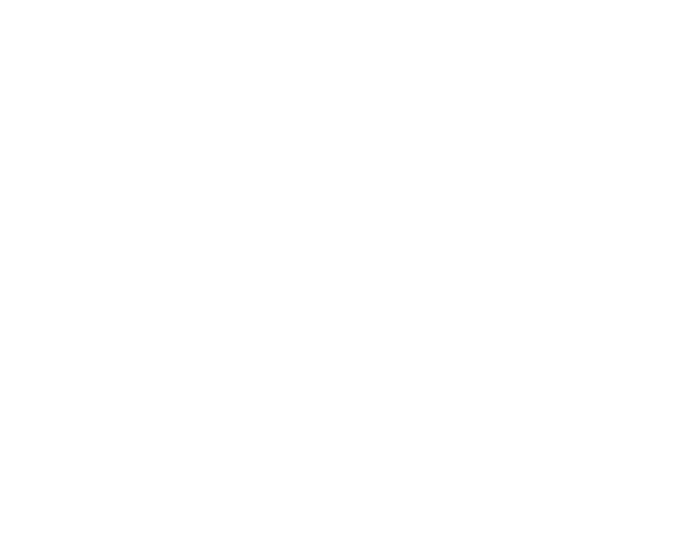
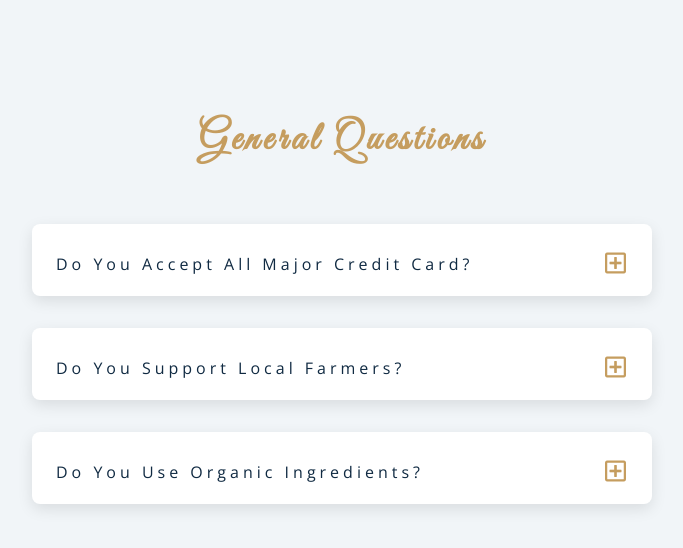
Before and after one commit to guillermosequera/FAQ, a plain HTML site: page index.html in a window 1280 px wide. Shown: the whole page, without its empty margins (298-981 px from the left). Drawn offline with nearby package versions, Linux system fonts and the light colour scheme.

Commit message:
project end

```diff
--- a/app.js
+++ b/app.js
@@ -0,0 +1,26 @@
+// const btns = document.querySelectorAll('.question-btn');
+
+// btns.forEach(function(btn){
+//     btn.addEventListener('click', function(e) {
+//         const question = e.currentTarget.parentElement.parentElement
+//         question.classList.toggle('show-text')
+//     });
+// });
+
+
+const questions = document.querySelectorAll('.question');
+
+
+questions.forEach(function(question){
+    const btn = question.querySelector('.question-btn');
+
+    btn.addEventListener('click', function() {
+        questions.forEach(function (item ) {
+            if (item !== question) {
+                item.classList.remove('show-text');
+            }
+        });
+
+        question.classList.toggle('show-text');
+    });
+});
--- a/index.html
+++ b/index.html
@@ -4,12 +4,72 @@
     <meta charset="UTF-8">
     <meta http-equiv="X-UA-Compatible" content="IE=edge">
     <meta name="viewport" content="width=device-width, initial-scale=1.0">
-    <title>FAQ Page</title>
+    <title>Q & A</title>
     <link rel="stylesheet" href="styles.css">
+    <link
+      rel="stylesheet"
+      href="https://cdnjs.cloudflare.com/ajax/libs/font-awesome/5.14.0/css/all.min.css"
+    />
+    <link
+      href="https://fonts.googleapis.com/css?family=Great+Vibes&display=swap"
+      rel="stylesheet"
+    />
 </head>
 <body>
     <section class="questions">
-        <div class="title"></div>
+        <div class="title">
+            <h2>general questions</h2>
+        </div>
+        <div class="section-center">
+            <article class="question">
+                <div class="question-title">
+                    <p>do you accept all major credit card?</p>
+                    <button type="button" class="question-btn">
+                        <span class="plus-icon">
+                            <i class="far fa-plus-square"></i>
+                        </span>
+                        <span class="minus-icon">
+                            <i class="far fa-minus-square"></i>
+                        </span>
+                    </button>
+                </div>
+                <div class="question-text">
+                    <p>Lorem ipsum dolor sit amet consectetur adipisicing elit. Explicabo quidem iure quos earum dolore voluptatem fugiat rem facilis cumque officia.</p>
+                </div>
+            </article>
+            <article class="question">
+                <div class="question-title">
+                    <p>do you support local farmers?</p>
+                    <button type="button" class="question-btn">
+                        <span class="plus-icon">
+                            <i class="far fa-plus-square"></i>
+                        </span>
+                        <span class="minus-icon">
+                            <i class="far fa-minus-square"></i>
+                        </span>
+                    </button>
+                </div>
+                <div class="question-text">
+                    <p>Lorem ipsum dolor sit amet consectetur adipisicing elit. Explicabo quidem iure quos earum dolore voluptatem fugiat rem facilis cumque officia.</p>
+                </div>
+            </article>
+            <article class="question">
+                <div class="question-title">
+                    <p>do you use organic ingredients?</p>
+                    <button type="button" class="question-btn">
+                        <span class="plus-icon">
+                            <i class="far fa-plus-square"></i>
+                        </span>
+                        <span class="minus-icon">
+                            <i class="far fa-minus-square"></i>
+                        </span>
+                    </button>
+                </div>
+                <div class="question-text">
+                    <p>Lorem ipsum dolor sit amet consectetur adipisicing elit. Explicabo quidem iure quos earum dolore voluptatem fugiat rem facilis cumque officia.</p>
+                </div>
+            </article>
+        </div>
     </section>
     <script src="app.js"></script>
 </body>
--- a/styles.css
+++ b/styles.css
@@ -0,0 +1,248 @@
+/*
+===============
+Fonts
+===============
+*/
+@import url("https://fonts.googleapis.com/css?family=Open+Sans|Roboto:400,700&display=swap");
+
+/*
+===============
+Variables
+===============
+*/
+
+:root {
+  /* dark shades of primary color*/
+  --clr-primary-1: hsl(205, 86%, 17%);
+  --clr-primary-2: hsl(205, 77%, 27%);
+  --clr-primary-3: hsl(205, 72%, 37%);
+  --clr-primary-4: hsl(205, 63%, 48%);
+  /* primary/main color */
+  --clr-primary-5: #49a6e9;
+  /* lighter shades of primary color */
+  --clr-primary-6: hsl(205, 89%, 70%);
+  --clr-primary-7: hsl(205, 90%, 76%);
+  --clr-primary-8: hsl(205, 86%, 81%);
+  --clr-primary-9: hsl(205, 90%, 88%);
+  --clr-primary-10: hsl(205, 100%, 96%);
+  /* darkest grey - used for headings */
+  --clr-grey-1: hsl(209, 61%, 16%);
+  --clr-grey-2: hsl(211, 39%, 23%);
+  --clr-grey-3: hsl(209, 34%, 30%);
+  --clr-grey-4: hsl(209, 28%, 39%);
+  /* grey used for paragraphs */
+  --clr-grey-5: hsl(210, 22%, 49%);
+  --clr-grey-6: hsl(209, 23%, 60%);
+  --clr-grey-7: hsl(211, 27%, 70%);
+  --clr-grey-8: hsl(210, 31%, 80%);
+  --clr-grey-9: hsl(212, 33%, 89%);
+  --clr-grey-10: hsl(210, 36%, 96%);
+  --clr-white: #fff;
+  --clr-red-dark: hsl(360, 67%, 44%);
+  --clr-red-light: hsl(360, 71%, 66%);
+  --clr-green-dark: hsl(125, 67%, 44%);
+  --clr-green-light: hsl(125, 71%, 66%);
+  --clr-gold: #c59d5f;
+  --clr-black: #222;
+  --ff-primary: "Roboto", sans-serif;
+  --ff-secondary: "Open Sans", sans-serif;
+  --transition: all 0.3s linear;
+  --spacing: 0.25rem;
+  --radius: 0.5rem;
+  --light-shadow: 0 5px 15px rgba(0, 0, 0, 0.1);
+  --dark-shadow: 0 5px 15px rgba(0, 0, 0, 0.2);
+  --max-width: 1170px;
+  --fixed-width: 620px;
+}
+/*
+===============
+Global Styles
+===============
+*/
+
+*,
+::after,
+::before {
+  margin: 0;
+  padding: 0;
+  box-sizing: border-box;
+}
+body {
+  font-family: var(--ff-secondary);
+  background: var(--clr-grey-10);
+  color: var(--clr-grey-1);
+  line-height: 1.5;
+  font-size: 0.875rem;
+}
+ul {
+  list-style-type: none;
+}
+a {
+  text-decoration: none;
+}
+img:not(.logo) {
+  width: 100%;
+}
+img {
+  display: block;
+}
+
+h1,
+h2,
+h3,
+h4 {
+  letter-spacing: var(--spacing);
+  text-transform: capitalize;
+  line-height: 1.25;
+  margin-bottom: 0.75rem;
+  font-family: var(--ff-primary);
+}
+h1 {
+  font-size: 3rem;
+}
+h2 {
+  font-size: 2rem;
+}
+h3 {
+  font-size: 1.25rem;
+}
+h4 {
+  font-size: 0.875rem;
+}
+p {
+  margin-bottom: 1.25rem;
+  color: var(--clr-grey-5);
+}
+@media screen and (min-width: 800px) {
+  h1 {
+    font-size: 4rem;
+  }
+  h2 {
+    font-size: 2.5rem;
+  }
+  h3 {
+    font-size: 1.75rem;
+  }
+  h4 {
+    font-size: 1rem;
+  }
+  body {
+    font-size: 1rem;
+  }
+  h1,
+  h2,
+  h3,
+  h4 {
+    line-height: 1;
+  }
+}
+/*  global classes */
+
+.btn {
+  text-transform: uppercase;
+  background: transparent;
+  color: var(--clr-black);
+  padding: 0.375rem 0.75rem;
+  letter-spacing: var(--spacing);
+  display: inline-block;
+  transition: var(--transition);
+  font-size: 0.875rem;
+  border: 2px solid var(--clr-black);
+  cursor: pointer;
+  box-shadow: 0 1px 3px rgba(0, 0, 0, 0.2);
+  border-radius: var(--radius);
+}
+.btn:hover {
+  color: var(--clr-white);
+  background: var(--clr-black);
+}
+/* section */
+.section {
+  padding: 5rem 0;
+}
+
+.section-center {
+  width: 90vw;
+  margin: 0 auto;
+  max-width: 1170px;
+}
+@media screen and (min-width: 992px) {
+  .section-center {
+    width: 95vw;
+  }
+}
+main {
+  min-height: 100vh;
+  display: grid;
+  place-items: center;
+}
+/*
+===============
+Questions
+===============
+*/
+.title {
+  margin-top: 15vh;
+  margin-bottom: 4rem;
+}
+.title h2 {
+  color: var(--clr-gold);
+  font-family: "Great Vibes", cursive;
+  text-align: center;
+}
+.section-center {
+  max-width: var(--fixed-width);
+}
+.question {
+  background: var(--clr-white);
+  border-radius: var(--radius);
+  box-shadow: var(--light-shadow);
+  padding: 1.5rem 1.5rem 0 1.5rem;
+  margin-bottom: 2rem;
+}
+.question-title {
+  display: flex;
+  justify-content: space-between;
+  align-items: center;
+  text-transform: capitalize;
+  padding-bottom: 1rem;
+}
+.question-title p {
+  margin-bottom: 0;
+  letter-spacing: var(--spacing);
+  color: var(--clr-grey-1);
+}
+.question-btn {
+  font-size: 1.5rem;
+  background: transparent;
+  border-color: transparent;
+  cursor: pointer;
+  color: var(--clr-gold);
+  transition: var(--transition);
+}
+.question-btn:hover {
+  transform: rotate(90deg);
+}
+.question-text {
+  padding: 1rem 0 1.5rem 0;
+  border-top: 1px solid rgba(0, 0, 0, 0.2);
+}
+.question-text p {
+  margin-bottom: 0;
+}
+/* hide text */
+.question-text {
+  display: none;
+}
+.show-text .question-text {
+  display: block;
+}
+.minus-icon {
+  display: none;
+}
+.show-text .minus-icon {
+  display: inline;
+}
+.show-text .plus-icon {
+  display: none;
+}
```
